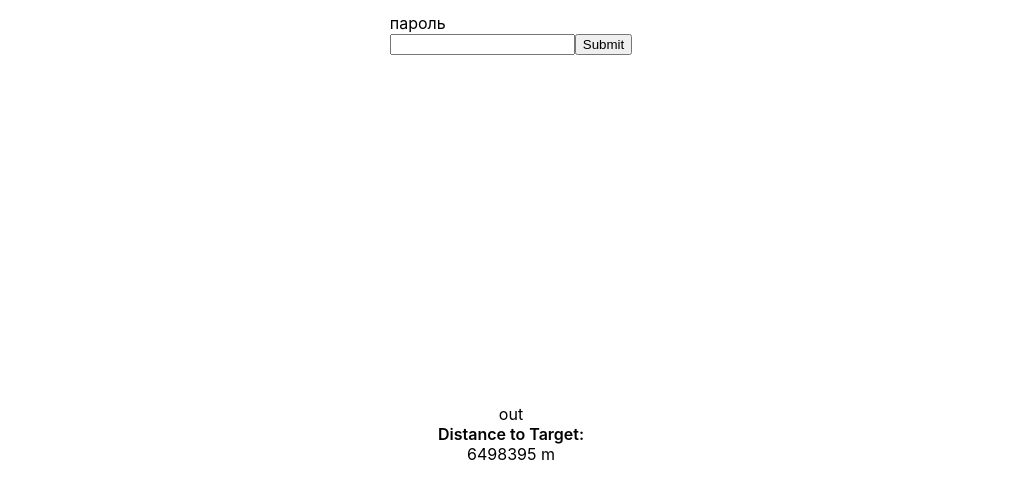
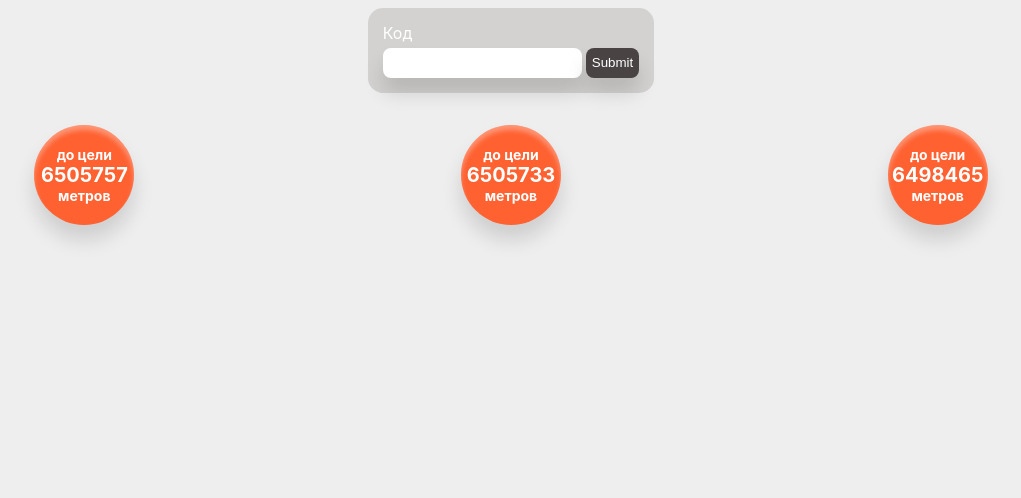
Before and after one commit to basprogrod/gps, a React (Create React App) app: page / in a window 1280 px wide. Shown: the top 498 px of the page, without its empty margins (129-1150 px from the left). Built offline with nearby package versions, Linux system fonts and the light colour scheme; no server answers.

Commit message:
add targets and stylized app

```diff
--- a/src/App.scss
+++ b/src/App.scss
@@ -11,9 +11,5 @@
 }
 .main {
   display: flex;
-  flex-direction: column;
-  height: 100%;
-  width: 100%;
-  align-items: center;
-  justify-content: center;
+  padding-top: 50px;
 }
--- a/src/components/Login/component.jsx
+++ b/src/components/Login/component.jsx
@@ -1,4 +1,5 @@
 import React, { useState } from 'react'
+import './styles.scss'
 
 const Login = ({ handleLogin }) => {
   const [value, setValue] = useState('')
@@ -14,10 +15,10 @@ const Login = ({ handleLogin }) => {
   }
 
   return (
-    <form action="/" onSubmit={handleSubmit}>
-      <div>пароль</div>
-      <input type="text" value={value} onChange={handleChange}/>
-      <input type="submit"/>
+    <form className="code" action="/" onSubmit={handleSubmit}>
+      <div>Код</div>
+      <input className="code__input" type="text" value={value} onChange={handleChange}/>
+      <input className="code__btn" type="submit"/>
     </form>
   )
 }
--- a/src/components/Login/styles.js
+++ /dev/null
@@ -1,5 +0,0 @@
-import styled from 'styled-components'
-
-export default styled.div`
-  color: '';
-`
--- /dev/null
+++ b/src/components/Login/styles.scss
@@ -0,0 +1,29 @@
+.code {
+  padding: 15px;
+  background-color: rgba(153, 149, 146, 0.322);
+  border-radius: 15px;
+  margin-top: 25px;
+  color: #fff;
+
+  &__input {
+    margin-top: 5px;
+    border: none;
+    background-color: #fff;
+    border-radius: 8px;
+    height: 30px;
+    box-shadow: 0 15px 20px #0002;
+    padding: 0 10px;
+    font-weight: 700;
+    color: #323232;
+  }
+
+  &__btn {
+    background-color: rgb(73, 67, 68);
+    color: #fff;
+    height: 30px;
+    border: none;
+    border-radius: 8px;
+    margin-left: 4px;
+    box-shadow: 0 15px 20px #0002;
+  }
+}
--- a/src/components/Target/component.jsx
+++ b/src/components/Target/component.jsx
@@ -1,12 +1,34 @@
 import React from 'react'
 import pt from 'prop-types'
 import './styles.scss'
+import useDistanceToTarget from '../../hooks/useDistanceToTarget'
+import { LIMIT, CLOSELY } from '../../constants/config'
 
-const Target = () => (
-  <div>Code Me</div>
-)
+const Target = ({ target, lat, lon }) => {
 
-Target.propTypes = {}
-Target.defaultProps = {}
+  const distance = useDistanceToTarget(target, lat, lon )
+
+  const isAchieve = distance < LIMIT
+  const isClosely = distance < CLOSELY && distance > LIMIT
+
+  return (
+    <div className={`target ${isAchieve ? 'achieved' : ''} ${isClosely ? 'closely' : ''}`}>
+      <small>{isAchieve ? ' ' : 'до цели'}</small>
+      <div>{distance}</div>
+      <small>метров</small>
+    </div>
+  )
+}
+
+Target.propTypes = {
+  target: pt.string,
+  lat: pt.number,
+  lon: pt.number,
+}
+Target.defaultProps = {
+  target: '0, 0',
+  lat: 0,
+  lon: 0,
+}
 
 export default Target
--- a/src/components/Target/styles.scss
+++ b/src/components/Target/styles.scss
@@ -1,5 +1,32 @@
-import styled from 'styled-components'
+.target {
+  width: 100px;
+  height: 100px;
+  background-color: rgb(255, 97, 49);
+  border-radius: 50%;
+  font-weight: 700;
+  font-size: 20px;
+  color: #fff;
+  display: flex;
+  justify-content: center;
+  align-items: center;
+  flex-direction: column;
+  margin-bottom: 25px;
+  box-shadow: 0 15px 20px #0002, inset 0 5px 5px #fff5;
 
-export default styled.div`
-  color: '';
-`
+  &.closely {
+    animation: puls 0.5s infinite alternate;
+  }
+
+  &.achieved {
+    background-color: rgb(0, 192, 74);
+  }
+
+  small {
+    font-size: 14px;
+  }
+}
+
+@keyframes puls {
+  from { background-color: rgb(255, 97, 49); }             /* от: left: 0px */
+  to { background-color: rgb(0, 192, 74); }
+}
--- a/src/constants/config.js
+++ b/src/constants/config.js
@@ -12,6 +12,19 @@ export const USER = 'lol'
 
 // export const FIRST_TARGET = '53.848886, 27.482364'
 export const FIRST_TARGET = '53.849645, 27.475588'
+export const SECOND_TARGET = '53.879980, 27.572967'
+export const THIRD_TARGET = '53.909306, 27.553659'
+export const FORTH_TARGET = '53.893390, 27.567718'
 
-export const LIMIT = 10
+export const targets = [
+  // FIRST_TARGET,
+  // SECOND_TARGET,
+  // THIRD_TARGET,
+  FORTH_TARGET,
+  '53.893212, 27.567520',
+  '53.849303, 27.478452'
+]
+
+export const LIMIT = 20
+export const CLOSELY = 50
 //53.905292, 27.558693
--- a/src/containers/Admin/styles.scss
+++ b/src/containers/Admin/styles.scss
@@ -1,7 +1,9 @@
 .title  {
   text-align: center;
   display: flex;
-  flex-direction: column;
+  width: 100%;
+  justify-content: space-around;
+  flex-wrap: wrap;
   span {
     font-weight: 600;
   }
--- a/src/containers/User/component.jsx
+++ b/src/containers/User/component.jsx
@@ -1,9 +1,10 @@
 import React, { useEffect } from 'react'
-import { ADMIN, FIRST_TARGET, LIMIT, USER } from '../../constants/config'
+import Target from '../../components/Target/component'
+import { ADMIN, FIRST_TARGET, LIMIT, SECOND_TARGET, targets, THIRD_TARGET, USER } from '../../constants/config'
 import useCoords from '../../hooks/useCoords'
 import useDistance from '../../hooks/useDistance'
 import usePosition from '../../hooks/usePosition'
-import useTargetCoords from '../../hooks/useTargetCoords'
+import useTargetCoords from '../../hooks/useDistanceToTarget'
 import isAchieveTarget from '../../utils/isAchieveTarget'
 
 const User = () => {
@@ -11,18 +12,23 @@ const User = () => {
   console.log("TCL: User -> lat, lon", lat, lon)
   // const [userLat, userLon] = usePosition(ADMIN) // coords of admin
   // const distance = useDistance(lat, lon, userLat, userLon)
-  const distanceUntilTarget = useTargetCoords(FIRST_TARGET, { lat, lon })
+  // const distanceUntilTarget = useTargetCoords(FIRST_TARGET, lat, lon)
 
   // useEffect(() => {
   //   const isAchieve = isAchieveTarget(FIRST_TARGET, { lat, lon })
   //   // setState(isAchieve)
   // }, [lat, lon])
 
+
   return (
      <div className="title">
-      <div>{distanceUntilTarget < LIMIT ? 'in' : 'out'}</div>
-      <span>Distance to Target:</span>
-      <div>{distanceUntilTarget} m</div>
+       {
+         targets.map((target) => (
+           <Target target={target} lat={lat} lon={lon} />
+         ))
+       }
+      {/* <span>Distance to Target:</span>
+      <div>{distanceUntilTarget} m</div> */}
       {/* <div>{distance} m</div> */}
     </div>
   )
--- a/src/hooks/useTargetCoords.js
+++ b/src/hooks/useDistanceToTarget.js
@@ -1,7 +1,7 @@
 import getDistance from "../utils/getDistance"
 import splitCoordsFromString from "../utils/splitCoordsFromString"
 
-export default (target, { lat, lon }) => {
+export default (target, lat, lon) => {
   const [targetLat, targetLon] = splitCoordsFromString(target)
 
   return getDistance(targetLat, targetLon, lat, lon)
--- a/src/index.scss
+++ b/src/index.scss
@@ -18,4 +18,5 @@ code {
 body {
   margin: 0;
   padding: 0;
+  background-color: rgb(238, 238, 238);
 }
```
